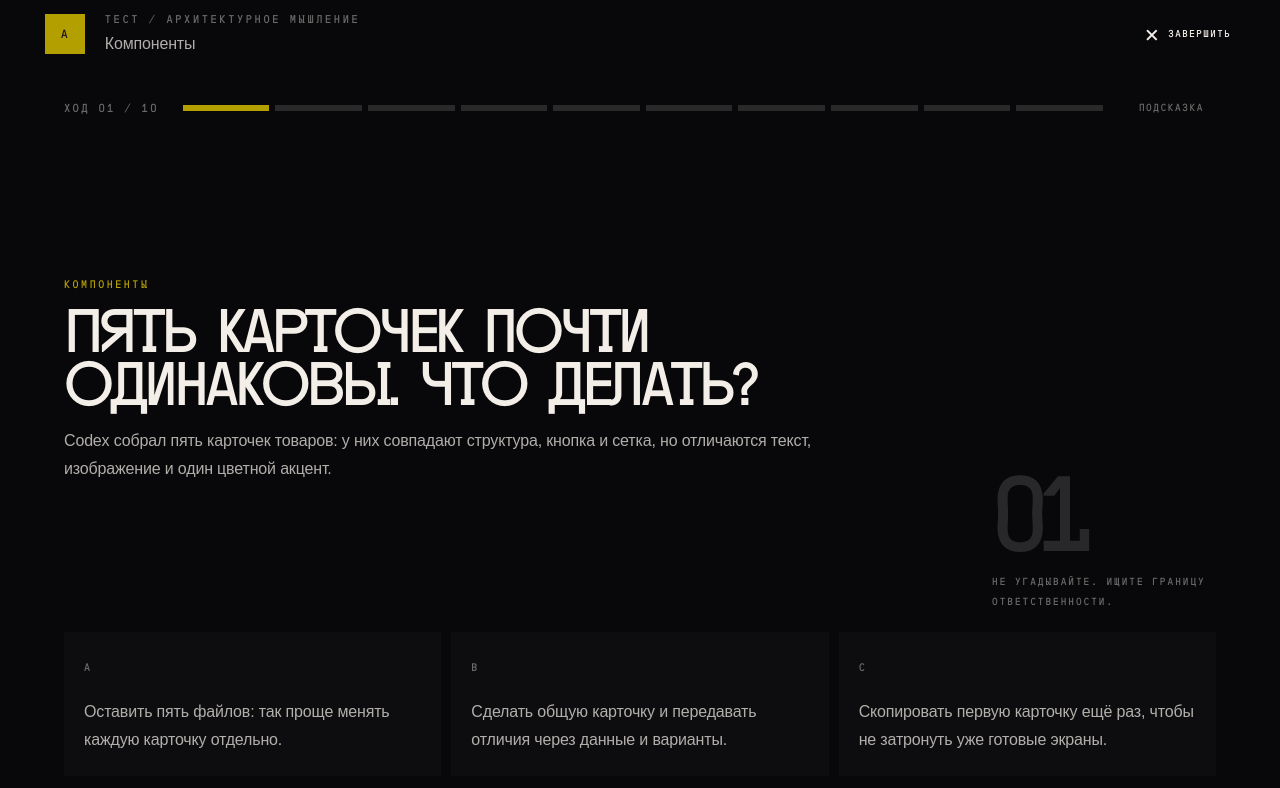
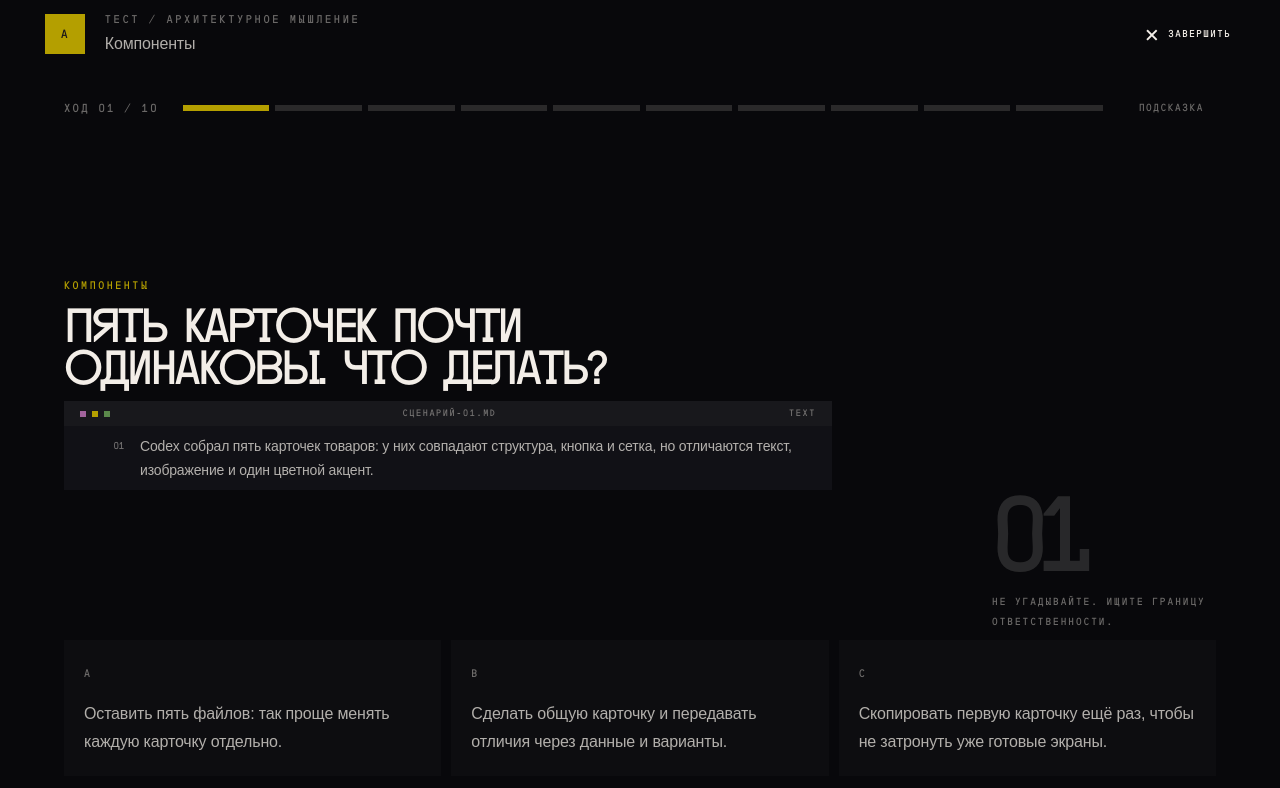
Before and after one commit to TemnovTema/kodo.media, a Next.js app: page /tests/architecture-thinking in a window 1280 px wide. Shown: the top 788 px of the page. Built offline with nearby package versions, Linux system fonts and the light colour scheme; a web font is replaced by a local one.

Commit message:
Unify test question editor layout

```diff
--- a/src/components/architecture-thinking-test.tsx
+++ b/src/components/architecture-thinking-test.tsx
@@ -336,7 +336,7 @@ function renderCodeLine(line: string) {
 
 function CodeEditor({ code }: { code: string }) {
   return (
-    <div className="mt-3 max-w-3xl overflow-x-auto bg-[var(--color-surface)] font-mono text-[0.65rem] leading-5 text-[var(--color-text-soft)] sm:text-xs">
+    <div className="overflow-x-auto bg-[var(--color-surface)] font-mono text-[0.65rem] leading-5 text-[var(--color-text-soft)] sm:text-xs">
       <div className="flex min-w-[34rem] items-center justify-between bg-[rgba(255,255,255,0.028)] px-4 py-1.5 text-[0.56rem] uppercase tracking-[0.18em] text-[var(--color-text-muted)]">
         <span className="flex items-center gap-1.5" aria-hidden="true">
           <span className="h-1.5 w-1.5 bg-[var(--color-brand-pink)]" />
@@ -358,6 +358,39 @@ function CodeEditor({ code }: { code: string }) {
               {String(index + 1).padStart(2, "0")}
             </span>
             <code className="pl-4 whitespace-pre">{renderCodeLine(line)}</code>
+          </li>
+        ))}
+      </ol>
+    </div>
+  );
+}
+
+function ScenarioEditor({ prompt, step }: { prompt: string; step: number }) {
+  const lines = prompt.match(/[^.!?]+[.!?]+|[^.!?]+$/g) ?? [prompt];
+
+  return (
+    <div className="bg-[var(--color-surface)]">
+      <div className="flex items-center justify-between bg-[rgba(255,255,255,0.028)] px-4 py-1.5 font-mono text-[0.56rem] uppercase tracking-[0.18em] text-[var(--color-text-muted)]">
+        <span className="flex items-center gap-1.5" aria-hidden="true">
+          <span className="h-1.5 w-1.5 bg-[var(--color-brand-pink)]" />
+          <span className="h-1.5 w-1.5 bg-[var(--color-brand-yellow)]" />
+          <span className="h-1.5 w-1.5 bg-[var(--color-brand-green)]" />
+        </span>
+        <span>сценарий-{formatStep(step)}.md</span>
+        <span>text</span>
+      </div>
+      <ol className="py-2" aria-label="Контекст вопроса">
+        {lines.map((line, index) => (
+          <li
+            key={`${line}-${index}`}
+            className="grid grid-cols-[2.75rem_minmax(0,1fr)] px-4"
+          >
+            <span className="select-none text-right font-mono text-[0.6rem] leading-6 text-[var(--color-text-muted)]">
+              {String(index + 1).padStart(2, "0")}
+            </span>
+            <span className="pl-4 text-[0.8rem] leading-6 text-[var(--color-text-soft)] sm:text-sm sm:leading-6">
+              {line.trim()}
+            </span>
           </li>
         ))}
       </ol>
@@ -475,7 +508,7 @@ export function ArchitectureThinkingTest() {
         </div>
       </header>
 
-      <main className="site-frame flex min-h-[calc(100dvh-4rem)] flex-col pb-4 pt-5 sm:py-5">
+      <main className="site-frame flex min-h-[calc(100dvh-4.5rem)] flex-col pb-2 pt-5 sm:pb-3 sm:pt-5">
         {isComplete ? (
           <section className="mx-auto w-full max-w-6xl py-8 sm:py-12">
             <p className="font-mono text-[0.66rem] uppercase tracking-[0.24em] text-[var(--color-brand-yellow)]">
@@ -636,7 +669,7 @@ export function ArchitectureThinkingTest() {
 
             <section
               className={`grid flex-1 gap-6 lg:grid-cols-[minmax(0,1fr)_14rem] lg:items-center ${
-                hasCodeQuestion ? "py-2 lg:py-1" : "py-6 lg:py-5"
+                hasCodeQuestion ? "py-2 lg:py-1" : "py-3 lg:py-2"
               }`}
             >
               <div className="max-w-4xl">
@@ -644,25 +677,20 @@ export function ArchitectureThinkingTest() {
                   {currentQuestion.category}
                 </p>
                 <h1
-                  className={`mt-3 text-balance leading-[0.9] tracking-[-0.07em] ${
-                    hasCodeQuestion
-                      ? "text-[clamp(2rem,3.6vw,3.35rem)]"
-                      : "text-[clamp(2.2rem,4.6vw,4.4rem)]"
-                  }`}
+                  className="mt-3 text-balance text-[clamp(2rem,3.6vw,3.35rem)] leading-[0.9] tracking-[-0.07em]"
                 >
                   {currentQuestion.title}
                 </h1>
-                <p
-                  className={`max-w-3xl text-sm leading-7 text-[var(--color-text-soft)] sm:text-base ${
-                    hasCodeQuestion ? "mt-3" : "mt-4"
-                  }`}
-                >
-                  {currentQuestion.prompt}
-                </p>
-
-                {currentQuestion.code ? (
-                  <CodeEditor code={currentQuestion.code} />
-                ) : null}
+                <div className="mt-3 max-w-3xl">
+                  {currentQuestion.code ? (
+                    <CodeEditor code={currentQuestion.code} />
+                  ) : (
+                    <ScenarioEditor
+                      prompt={currentQuestion.prompt}
+                      step={currentIndex + 1}
+                    />
+                  )}
+                </div>
 
                 {isHintVisible ? (
                   <div className="mt-5 max-w-3xl bg-[var(--color-surface)] px-5 py-4 sm:px-6">
@@ -702,16 +730,14 @@ export function ArchitectureThinkingTest() {
                       type="button"
                       onClick={() => selectAnswer(answer.id)}
                       aria-pressed={isSelected}
-                      className={`group p-4 text-left transition-colors sm:p-5 ${
-                        hasCodeQuestion ? "min-h-24 sm:min-h-28" : "min-h-32 sm:min-h-36"
-                      } ${optionState}`}
+                      className={`group min-h-24 p-4 text-left transition-colors sm:min-h-28 sm:p-5 ${optionState}`}
                     >
                       <span className="font-mono text-[0.66rem] uppercase tracking-[0.2em] text-[var(--color-text-muted)]">
                         {String.fromCharCode(65 + index)}
                       </span>
                       <span
                         className={`block text-sm leading-6 sm:text-base sm:leading-7 ${
-                          hasCodeQuestion ? "mt-3" : "mt-5"
+                          hasCodeQuestion ? "mt-3" : "mt-4"
                         }`}
                       >
                         {answer.label}
```
